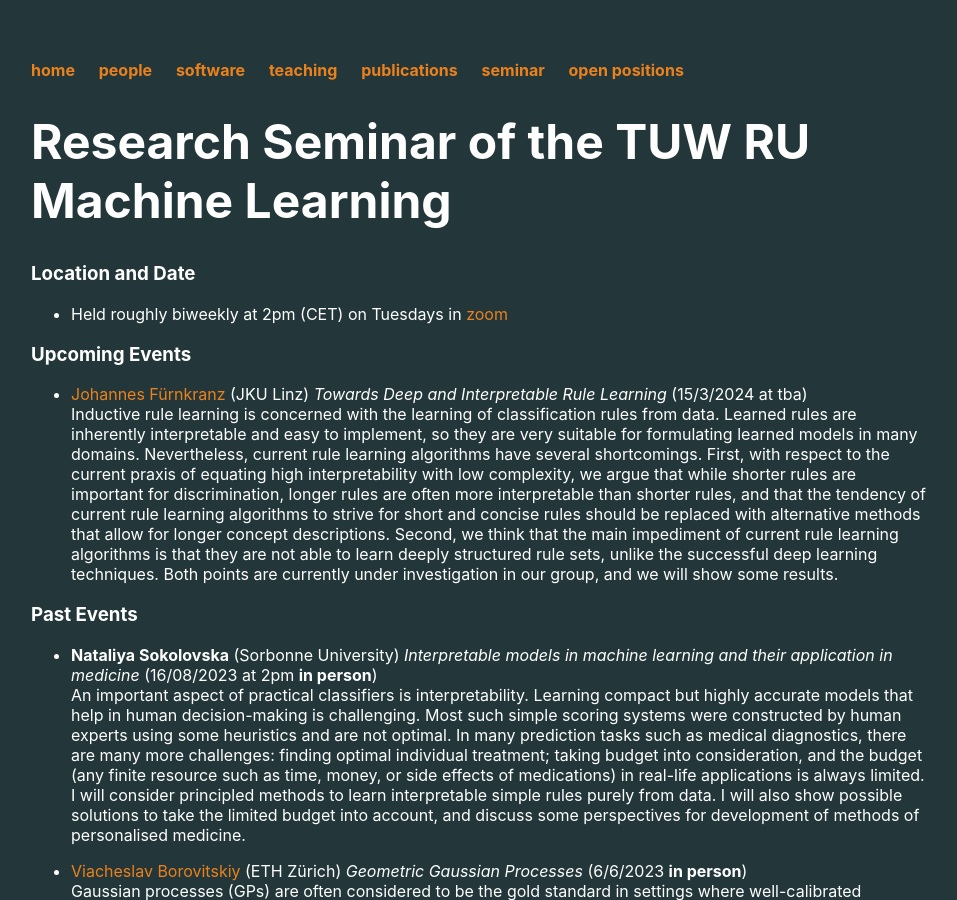
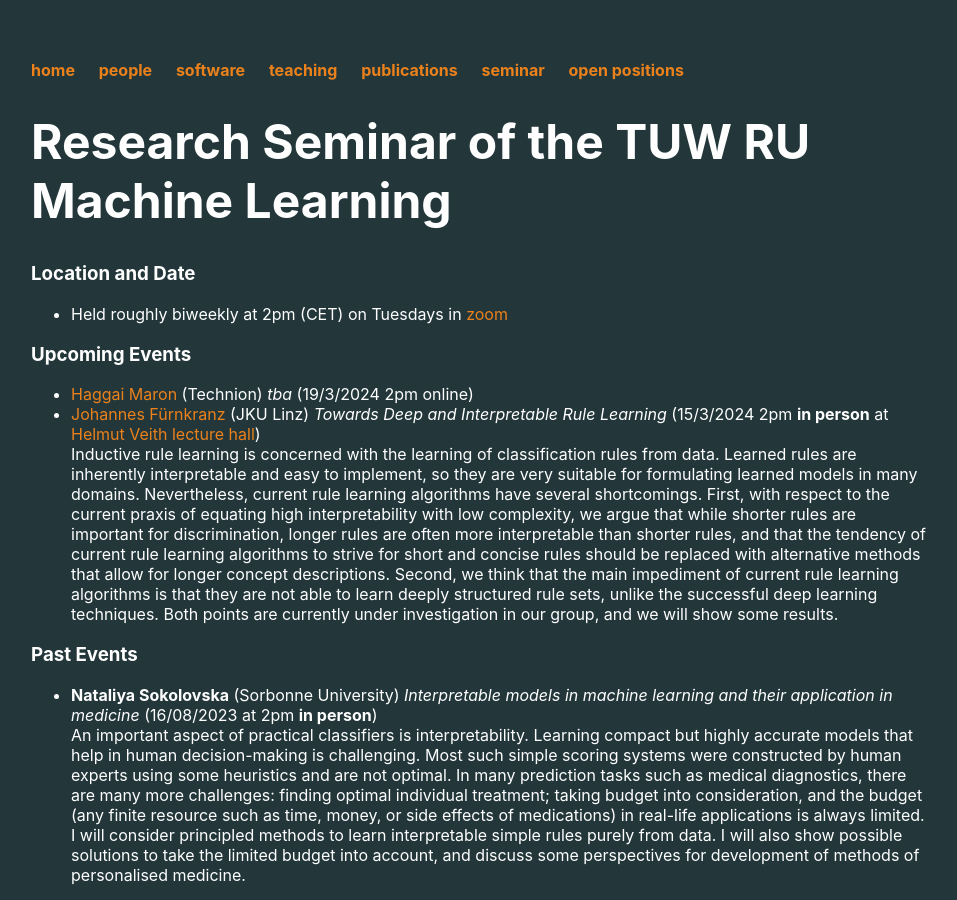
Before and after one commit to ml-tuw/ml-tuw.github.io, a Jekyll site: the page built from ruml_seminar/index.md, in a window 1280 px wide and 900 px high. Shown: the whole window, without its empty margins (161-1118 px from the left). Built offline with Jekyll 4.4.1, drawn with Linux system fonts in a browser that asks for light colours.

Commit message:
add haggais talk

```diff
--- a/ruml_seminar/index.md
+++ b/ruml_seminar/index.md
@@ -12,9 +12,11 @@ title: Research Seminar of the TUW RU Machine Learning
 - 29/6/2021 [Sebastian Mair](https://www.leuphana.de/en/institutes/iis/persons/sebastian-mair.html) (Leu­pha­na Uni­ver­sität Lüne­burg) _Computing Efficient Data Summaries_
 - 30/11/2021: [Laura Manduchi](https://mds.inf.ethz.ch/team/detail/laura-manduchi) and [Ricards Marcinkevics](https://mds.inf.ethz.ch/team/detail/ricards-marcinkevics) (both ETH Zürich) _Deep Variational Approaches for Weakly Supervised Clustering With Applications to Survival Data_
 -->
+- [Haggai Maron](https://haggaim.github.io/) (Technion)
+_tba_ (19/3/2024 2pm online)<br />
 - [Johannes Fürnkranz](https://www.jku.at/en/institute-for-application-oriented-knowledge-processing/about-us/team/johannes-fuernkranz/) (JKU Linz)
 _Towards Deep and Interpretable Rule Learning_
-(15/3/2024 at tba)<br />
+(15/3/2024 2pm **in person** at [Helmut Veith lecture hall](https://raumkatalog.tiss.tuwien.ac.at/room/28544))<br />
 Inductive rule learning is concerned with the learning of classification rules from data. Learned rules are inherently interpretable and easy to implement, so they are very suitable for formulating learned models in many domains. Nevertheless, current rule learning algorithms have several shortcomings. First, with respect to the current praxis of equating high interpretability with low complexity, we argue that while shorter rules are important for discrimination, longer rules are often more interpretable than shorter rules, and that the tendency of current rule learning algorithms to strive for short and concise rules should be replaced with alternative methods that allow for longer concept descriptions. Second, we think that the main impediment of current rule learning algorithms is that they are not able to learn deeply structured rule sets, unlike the successful deep learning techniques. Both points are currently under investigation in our group, and we will show some results.
 
 
```
